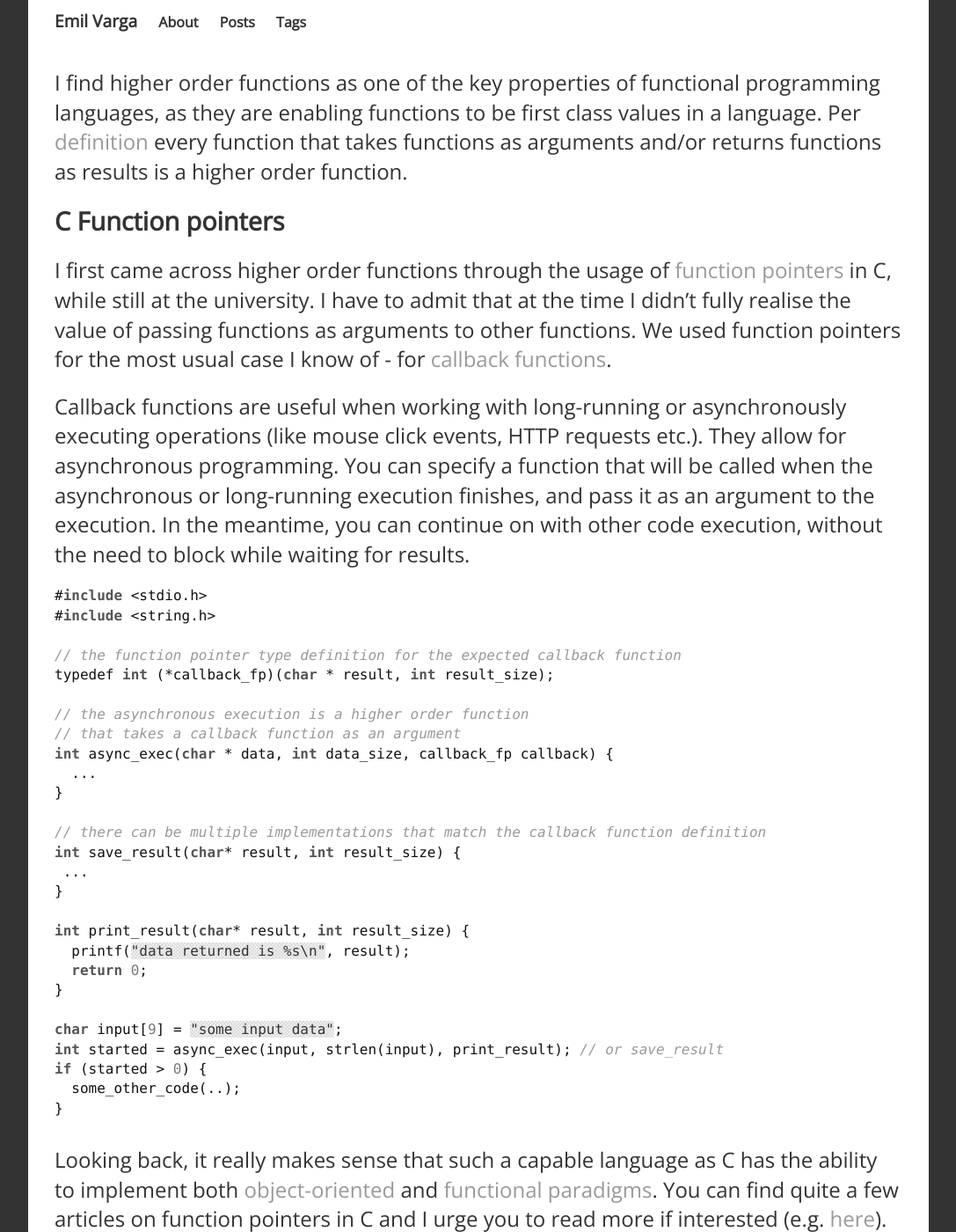
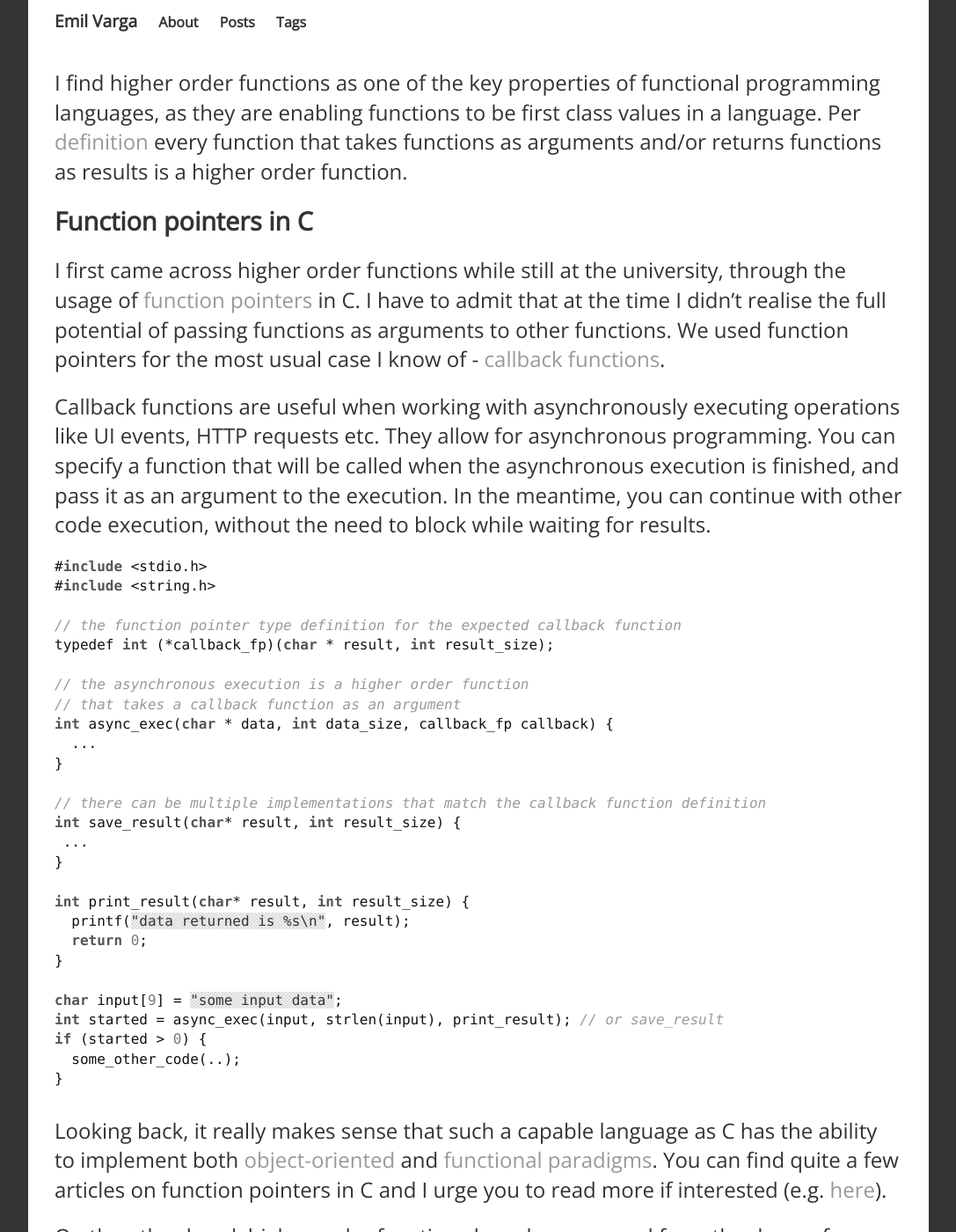
Before and after one commit to cogitor/cogitor.github.io, a Jekyll site: the page built from _posts/2016-03-28-a-story-of-higher-order-functions.md, in a window 1280 px wide and 1400 px high. Shown: the whole window at 88% size, without its empty margins (96-1183 px from the left). Built offline with Jekyll 4.4.1, drawn with Linux system fonts in a browser that asks for light colours; nearby versions of some CDN libraries; a style sheet for code colours, icons or effects is not loaded; some of the changed text lies outside the part shown.

Commit message:
more small changes

```diff
--- a/_posts/2016-03-28-a-story-of-higher-order-functions.md
+++ b/_posts/2016-03-28-a-story-of-higher-order-functions.md
@@ -8,11 +8,11 @@ I find higher order functions as one of the key properties of functional program
 
 <!--break-->
 
-## C Function pointers
+## Function pointers in C
 
-I first came across higher order functions through the usage of [function pointers](http://www.cprogramming.com/tutorial/function-pointers.html) in C, while still at the university. I have to admit that at the time I didn’t fully realise the value of passing functions as arguments to other functions. We used function pointers for the most usual case I know of - for [callback functions](https://en.wikipedia.org/wiki/Callback_(computer_programming)).
+I first came across higher order functions while still at the university, through the usage of [function pointers](http://www.cprogramming.com/tutorial/function-pointers.html) in C. I have to admit that at the time I didn’t realise the full potential of passing functions as arguments to other functions. We used function pointers for the most usual case I know of - [callback functions](https://en.wikipedia.org/wiki/Callback_(computer_programming)).
 
-Callback functions are useful when working with long-running or asynchronously executing operations (like mouse click events, HTTP requests etc.). They allow for asynchronous programming. You can specify a function that will be called when the asynchronous or long-running execution finishes, and pass it as an argument to the execution. In the meantime, you can continue on with other code execution, without the need to block while waiting for results.
+Callback functions are useful when working with asynchronously executing operations like UI events, HTTP requests etc. They allow for asynchronous programming. You can specify a function that will be called when the asynchronous execution is finished, and pass it as an argument to the execution. In the meantime, you can continue with other code execution, without the need to block while waiting for results.
 
 {% capture my_include %}#include <stdio.h>
 #include <string.h>
@@ -46,9 +46,11 @@ if (started > 0) {
 
 Looking back, it really makes sense that such a capable language as C has the ability to implement both [object-oriented](http://www.planetpdf.com/codecuts/pdfs/ooc.pdf) and [functional paradigms](http://blog.charlescary.com/?p=95). You can find quite a few articles on function pointers in C and I urge you to read more if interested (e.g. [here](http://c.learncodethehardway.org/book/ex18.html)).
 
-On the other hand, higher order functions have been around from the dawn of functional programming so it’s not really a surprise that one can find them in all the usual suspects like Lisp, Haskell, Erlang, Clojure, Scala etc. It may come as a surprise to some that JavaScript, the language people love to hate, has higher order functions as well. For me, it the second language I've found higher order functions in.
+On the other hand, higher order functions have been around from the dawn of functional programming so it’s not really a surprise that one can find them in all the usual suspects like Lisp, Haskell, Erlang, Clojure, Scala etc.
 
-## JavaScript Functions
+It may come as a surprise to some that JavaScript, the language people love to hate, has higher order functions as well. For me, it's the second language I've found higher order functions in.
+
+## JavaScript functions
 
 JavaScript has some really interesting concepts explained really well by [Douglas Crockford](http://www.crockford.com/). All objects in Javascript are essentially maps of key-value pairs, where the values can be functions as well as other [objects](https://developer.mozilla.org/en-US/docs/Web/JavaScript/Guide/Working_with_Objects):
 
@@ -156,9 +158,9 @@ incrementByThree(2); // return: 5
 
 The properties of JavaScript functions felt very familiar while learning Scala, as the Scala functions are [objects as well](https://gleichmann.wordpress.com/2010/11/08/functional-scala-functions-as-objects-as-functions/). Even more precisely, everything is an object in Scala. This is one of the key properties of the language the allows for both object-oriented and functional programming styles.
 
-## Scala Functions
+## Scala functions
 
-The fact that Scala functions are objects allows for passing function references like any other object references as arguments into functions. It is also possible to store functions as variables and return function references from functions. Let's see some examples of Scala functions.
+The fact that Scala functions are objects means that we can pass function references like any other object references as arguments into functions. It is also possible to store functions as variables and return function references from functions.
 
 {% capture my_include %}// we can specify an increment function the usual way
 def increment(value: Int): Int = value + 1
```
Also changed, not shown: other parts of _posts/2016-03-28-a-story-of-higher-order-functions.md (+3 -3 lines).
